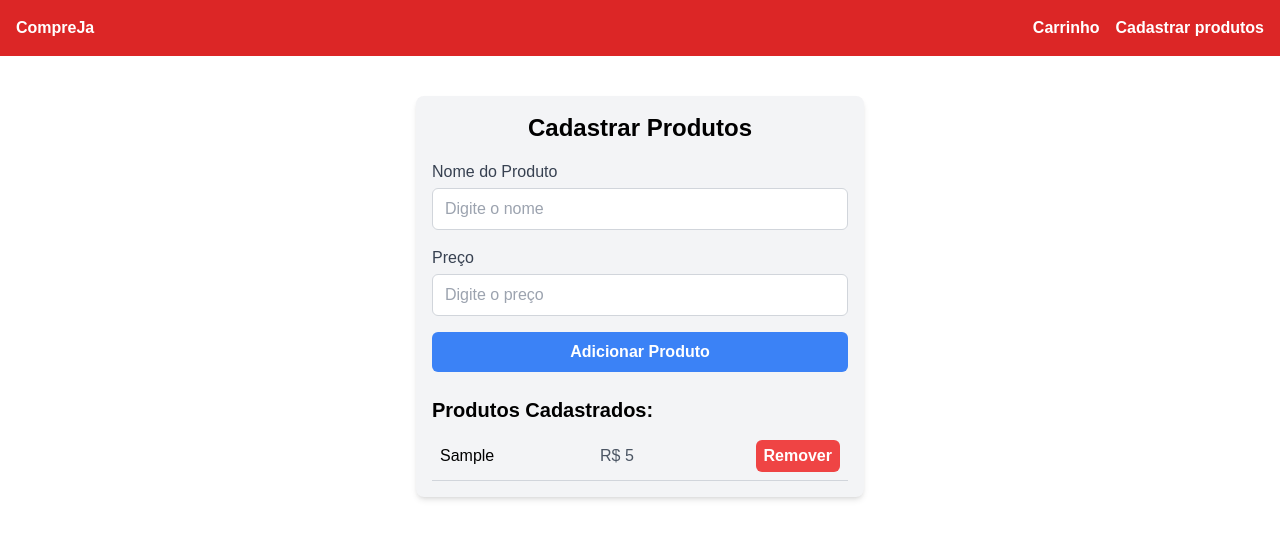
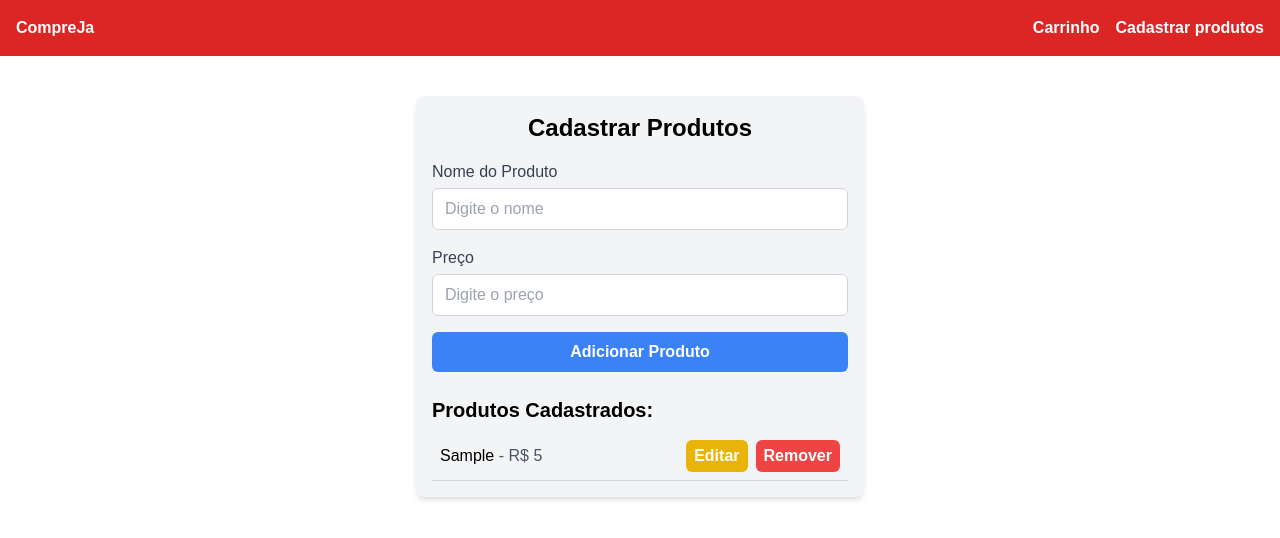
Before and after one commit to rrafaelc/loja-virtual-simples, a Next.js app: page /cadastrar-produtos in a window 1280 px wide. Both pictures are taken after typing "Sample", "5" into the empty fields and a click on the button "Adicionar Produto". Shown: the top 538 px of the page. Built offline with nearby package versions, Linux system fonts and the light colour scheme.

Commit message:
Implementação da funcionalidade de edição de produtos na página de cadastro da historia numero 5

```diff
--- a/app/cadastrar-produtos/page.tsx
+++ b/app/cadastrar-produtos/page.tsx
@@ -5,6 +5,7 @@ export default function CadastrarProdutos() {
   const [nome, setNome] = useState('');
   const [preco, setPreco] = useState('');
   const [produtos, setProdutos] = useState<any>([]);
+  const [editIndex, setEditIndex] = useState<number | null>(null);
 
   // Carrega os produtos salvos do Local Storage ao montar o componente
   useEffect(() => {
@@ -23,7 +24,18 @@ export default function CadastrarProdutos() {
   const handleAdicionarProduto = () => {
     if (nome.trim() && preco) {
       const novoProduto = { nome, preco };
-      const novaLista = [...produtos, novoProduto];
+      let novaLista;
+
+      if (editIndex !== null) {
+        // Atualiza o produto existente
+        novaLista = produtos.map((produto: any, index: number) =>
+          index === editIndex ? novoProduto : produto,
+        );
+        setEditIndex(null);
+      } else {
+        // Adiciona um novo produto
+        novaLista = [...produtos, novoProduto];
+      }
 
       // Atualiza o estado e salva no Local Storage
       setProdutos(novaLista);
@@ -32,6 +44,13 @@ export default function CadastrarProdutos() {
       setNome('');
       setPreco('');
     }
+  };
+
+  const handleEditarProduto = (index: number) => {
+    const produto = produtos[index];
+    setNome(produto.nome);
+    setPreco(produto.preco);
+    setEditIndex(index);
   };
 
   return (
@@ -65,7 +84,7 @@ export default function CadastrarProdutos() {
         onClick={handleAdicionarProduto}
         className="w-full bg-blue-500 hover:bg-blue-600 text-white font-bold py-2 px-4 rounded-md"
       >
-        Adicionar Produto
+        {editIndex !== null ? 'Atualizar Produto' : 'Adicionar Produto'}
       </button>
 
       {/* Lista de Produtos */}
@@ -78,14 +97,24 @@ export default function CadastrarProdutos() {
                 key={index}
                 className="flex justify-between items-center p-2 border-b border-gray-300"
               >
+                <div>
                   <span className="font-medium">{produto.nome}</span>
-                <span className="text-gray-600">R$ {produto.preco}</span>
+                  <span className="text-gray-600"> - R$ {produto.preco}</span>
+                </div>
+                <div>
+                  <button
+                    onClick={() => handleEditarProduto(index)}
+                    className="mr-2 bg-yellow-500 hover:bg-yellow-600 text-white font-bold py-1 px-2 rounded-md"
+                  >
+                    Editar
+                  </button>
                   <button
                     onClick={() => handleRemoverProduto(index)}
-                  className="ml-4 bg-red-500 hover:bg-red-600 text-white font-bold py-1 px-2 rounded-md"
+                    className="bg-red-500 hover:bg-red-600 text-white font-bold py-1 px-2 rounded-md"
                   >
                     Remover
                   </button>
+                </div>
               </li>
             ))}
           </ul>
```
Lines whose indentation alone changed are shown as unchanged.
